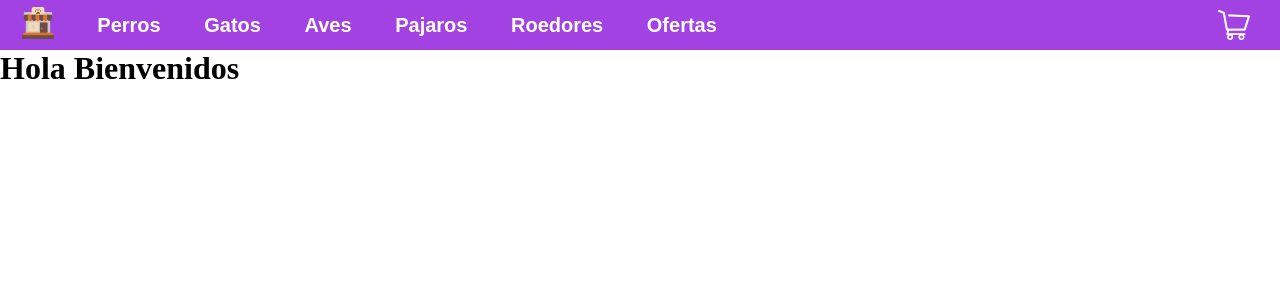
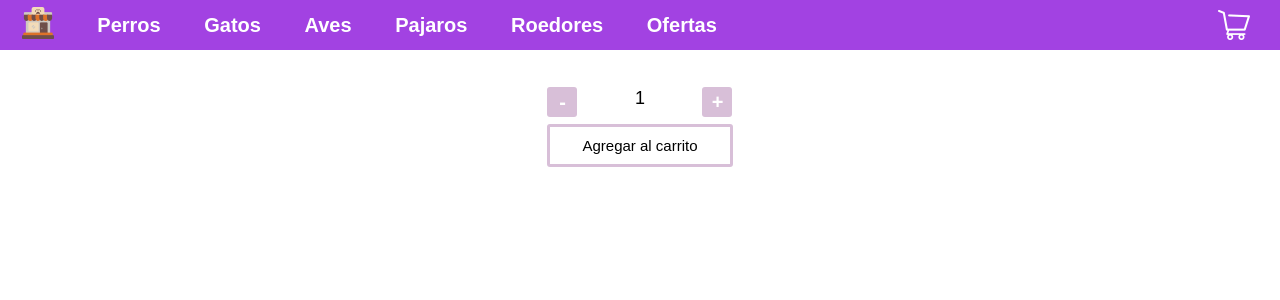
Before and after one commit to NancyFuryk/PetShop-NancyFuryk, a React (Create React App) app in the folder petshop-nancyfuryk/: page / in a window 1280 px wide. Shown: the top 300 px of the page. Built offline with nearby package versions, Linux system fonts and the light colour scheme.

Commit message:
agregar al carrito

```diff
--- /dev/null
+++ b/petshop-nancyfuryk/src/components/ItemCount/ItemCount.js
@@ -0,0 +1,28 @@
+import { useState } from "react";
+import './itemCount.scss'
+
+export default function ItemCount({onAdd, stock, initial}) {
+
+    //count = variable, la llamo para mostrar el valor
+    //setCount = funcion, la llamo para cambiar el estado
+
+    const [count, setCount] = useState(initial);
+
+    const handleDecrement = () => {
+        count > initial && setCount(count - 1)
+    }
+    const handleIncrement = () => {
+        count < stock && setCount(count + 1)
+    }
+
+    return (
+      <div className="addCart">
+        <div>
+          <button onClick={handleDecrement}>-</button>
+          <p>{count}</p>
+          <button onClick={handleIncrement}>+</button>
+        </div>
+          <button onClick={() => onAdd(count)}>Agregar al carrito</button>
+      </div>
+    );
+  }
--- /dev/null
+++ b/petshop-nancyfuryk/src/components/ItemCount/itemCount.scss
@@ -0,0 +1,42 @@
+.addCart{
+    display: flex;
+    flex-direction: column;
+    justify-content: center;
+    align-items: center;
+    width: 300px;
+    margin: 0 auto;
+    margin-top: 30px;
+    div{
+        display: flex;
+        width: 100%;
+        justify-content: space-evenly;
+        align-items: center;
+        button{
+            width: 30px;
+            height: 30px;
+            border: none;
+            background: thistle;
+            color: white;
+            font-weight: bold;
+            font-size: 20px;
+            display: flex;
+            justify-content: center;
+            align-items: center;
+        }
+        p{
+            font-size: 18px;
+            font-family: sans-serif;
+        }
+    }
+    button{
+        width: 62%;
+        padding-top: 10px;
+        padding-bottom: 10px;
+        font-family: sans-serif;
+        font-size: 15px;
+        margin-top: 7px;
+        background: white;
+        border: 3px solid thistle;
+        border-radius: 3px;
+    }
+}
--- a/petshop-nancyfuryk/src/components/ItemListContainer/ItemListContainer.js
+++ b/petshop-nancyfuryk/src/components/ItemListContainer/ItemListContainer.js
@@ -1,5 +1,14 @@
-export default function ItemListContainer(props) {
+import ItemCount from "../ItemCount/ItemCount";
+
+export default function ItemListContainer() {
+
+  const handleOnAdd = (quantity) => {
+    console.log(`se agrego ${quantity}`)
+    alert(`${quantity} productos agregados al carrito`)
+
+  }
+
     return (
-      <h1>{props.greeting}</h1>
+      <ItemCount initial={1} stock={5} onAdd={handleOnAdd}/>
     );
   }
```
